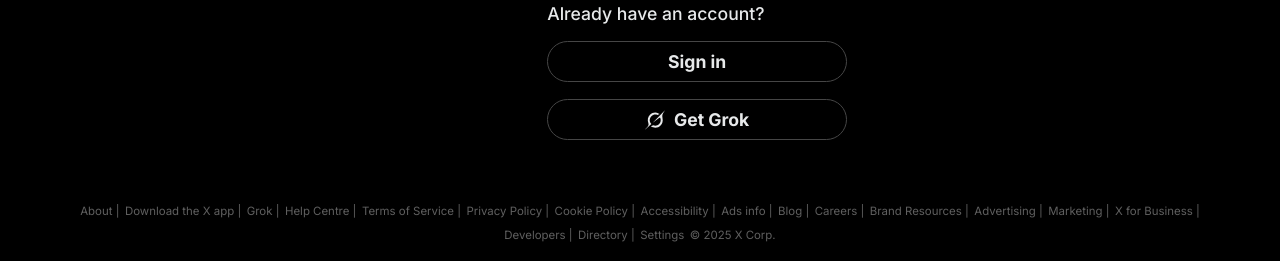
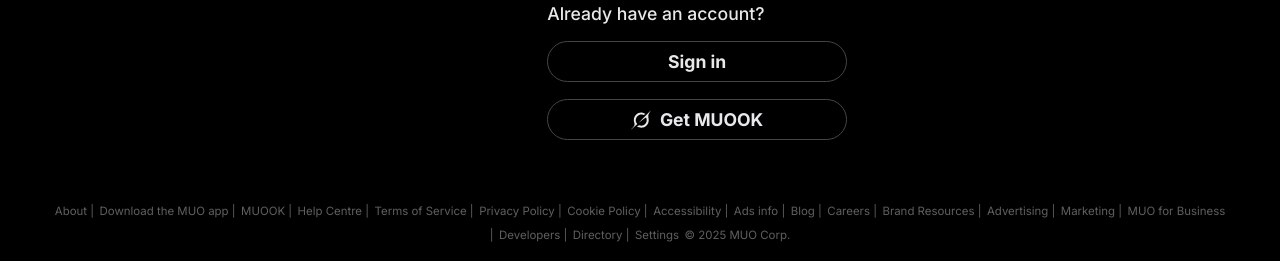
Before and after one commit to SebastianMandrup/x-clone, a PHP site: page / in a window 1280 px wide. Shown: the part 622-883 px from the top of the page. Run offline with PHP 8.4, Linux system fonts and the light colour scheme.

Commit message:
updated naming, so i dont get sued

```diff
--- a/views/home.php
+++ b/views/home.php
@@ -17,7 +17,7 @@
     <link rel="stylesheet" href="./styling/home/home.css">
     <link rel="icon" href="https://abs.twimg.com/responsive-web/client-web/icon-ios.77d25eba.png">
     <script src='./scripts/home/home.js' type='module'></script>
-    <title>Home / X</title>
+    <title>Home / MUO</title>
 </head>
 
 <body>
@@ -86,7 +86,7 @@
                             d="M12.745 20.54l10.97-8.19c.539-.4 1.307-.244 1.564.38 1.349 3.288.746 7.241-1.938 9.955-2.683 2.714-6.417 3.31-9.83 1.954l-3.728 1.745c5.347 3.697 11.84 2.782 15.898-1.324 3.219-3.255 4.216-7.692 3.284-11.693l.008.009c-1.351-5.878.332-8.227 3.782-13.031L33 0l-4.54 4.59v-.014L12.743 20.544m-2.263 1.987c-3.837-3.707-3.175-9.446.1-12.755 2.42-2.449 6.388-3.448 9.852-1.979l3.72-1.737c-.67-.49-1.53-1.017-2.515-1.387-4.455-1.854-9.789-.931-13.41 2.728-3.483 3.523-4.579 8.94-2.697 13.561 1.405 3.454-.899 5.898-3.22 8.364C1.49 30.2.666 31.074 0 32l10.478-9.466" />
                     </svg>
 
-                    Grok
+                    MUOOK
                 </span>
             </a>
             <a href="/communities" id='aCommunities'>
@@ -427,7 +427,7 @@
                 <a href="#">More</a>
                 <span>|</span>
                 <div id="divFooterCopy">
-                    © 2025 X Corp.
+                    © 2025 MUO Corp.
                 </div>
             </footer>
         </aside>
--- a/views/index.php
+++ b/views/index.php
@@ -17,7 +17,7 @@
     <link rel="icon" href="https://abs.twimg.com/responsive-web/client-web/icon-ios.77d25eba.png">
     <link href="https://fonts.googleapis.com/css2?family=Inter:wght@400;500;600;700&display=swap" rel="stylesheet">
     <script src='./scripts/index/index.js' type='module'></script>
-    <title>X / It's what's happening / X</title>
+    <title>MUO / It's what's happening / MUO</title>
 </head>
 
 <body>
@@ -96,7 +96,7 @@
                             </g>
                         </svg>
 
-                        Get Grok
+                        Get MUOOK
                     </button>
                 </section>
             </div>
@@ -327,15 +327,15 @@
                             Connect with people you know
                         </h3>
                         <label>
-                            Let others find your X account by you email address or phone number.
+                            Let others find your MUO account by you email address or phone number.
                             <input id='inputConnectWithEmailPhone' name='connectWithEmailPhone' type="checkbox">
                         </label>
                         <h4>
                             Personalized ads
                         </h4>
                         <label>
-                            You will always see ads on X based on your X activity. When this setting is enabled, X may
-                            further personalise ads from X advertisers, on and off X, by combining your X activity with
+                            You will always see ads on MUO based on your MUO activity. When this setting is enabled, MUO may
+                            further personalise ads from MUO advertisers, on and off MUO, by combining your MUO activity with
                             other online activity and information from our partners.
                             <input id='inputPersonalizedAds' name='personalizedAds' type="checkbox">
                         </label>
@@ -349,7 +349,7 @@
                             </a>,
                             <a>Privacy Policy</a>, and
                             <a>Cookie Use</a>
-                            . X may use your contact information, including your email address and phone number for
+                            . MUO may use your contact information, including your email address and phone number for
                             purposes outlined in
                             our Privacy Policy.
                             <a href="">
@@ -381,7 +381,7 @@
                 <div id='divLoginPageOne'>
                     <header>
                         <h2>
-                            Sign in to X
+                            Sign in to MUO
                         </h2>
                     </header>
 
@@ -443,8 +443,8 @@
     <footer>
         <nav aria-label="Footer">
             <a href="">About</a>
-            <a href="">Download the X app</a>
-            <a href="">Grok</a>
+            <a href="">Download the MUO app</a>
+            <a href="">MUOOK</a>
             <a href="">Help Centre</a>
             <a href="">Terms of Service</a>
             <a href="">Privacy Policy</a>
@@ -456,11 +456,11 @@
             <a href="">Brand Resources</a>
             <a href="">Advertising</a>
             <a href="">Marketing</a>
-            <a href="">X for Business</a>
+            <a href="">MUO for Business</a>
             <a href="">Developers</a>
             <a href="">Directory</a>
             <a href="">Settings</a>
-            <p>© 2025 X Corp.</p>
+            <p>© 2025 MUO Corp.</p>
         </nav>
     </footer>
 </body>
```
